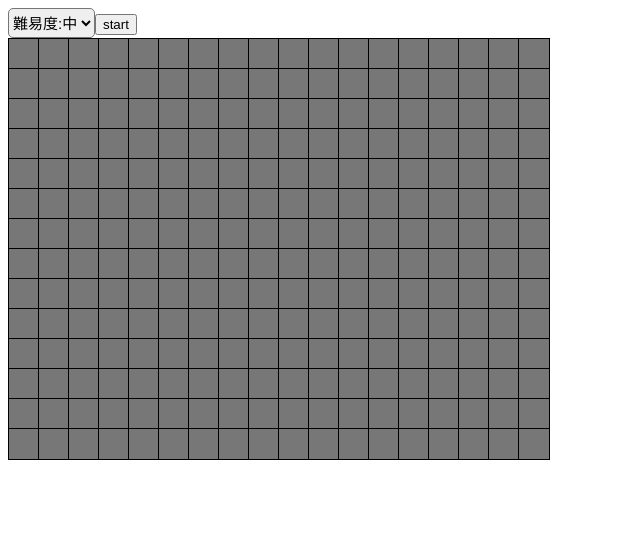
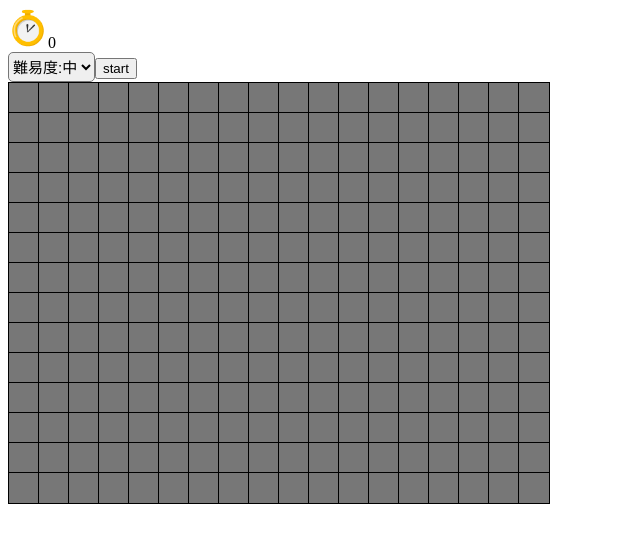
Before and after one commit to relationslab/minesweeper, a React (Create React App) app: page / in a window 1280 px wide. Shown: the top 542 px of the page, without its empty margins (0-640 px from the left). Built offline with nearby package versions, Linux system fonts and the light colour scheme.

Commit message:
add:Timerコンポーネントの追加
クリックしたときタイマーが動くように

```diff
--- /dev/null
+++ b/src/components/Timer.tsx
@@ -0,0 +1,41 @@
+import React, { useState, useEffect } from "react";
+import styled from "styled-components";
+import { GameState } from "../reducers/Game/types";
+
+const StyledTimer = styled.div``;
+const StyledClock = styled.img`
+  width: 40px;
+  height: 40px;
+`;
+
+const Clock = () => {
+  return (
+    <StyledClock src={`${process.env.PUBLIC_URL}/clock.png`} alt="timer" />
+  );
+};
+
+type TimerProps = {
+  game: GameState;
+};
+const Timer: React.FC<TimerProps> = ({ game }) => {
+  const [seconds, setSeconds] = useState(0);
+
+  useEffect(() => {
+    let interval = setInterval(() => {
+      if (game.isStarted) {
+        setSeconds((seconds) => seconds + 1);
+      } else {
+        clearInterval(interval);
+      }
+    }, 1000);
+  }, [game]);
+
+  return (
+    <StyledTimer>
+      <Clock />
+      {seconds}
+    </StyledTimer>
+  );
+};
+
+export default Timer;
--- a/src/containers/Board.tsx
+++ b/src/containers/Board.tsx
@@ -7,11 +7,14 @@ import {
   openCellAction,
   toggleFlagAction,
 } from "../reducers/Board";
+import { GameStartAction } from "../reducers/Game";
 
 const ContainerBoard = () => {
   const dispatch = useDispatch();
 
   const board = useSelector((state: RootState) => state.board);
+
+  const game = useSelector((state: RootState) => state.game);
 
   const handleCreateBoard = (width: number, height: number, mines: number) => {
     dispatch(createBoardAction(width, height, mines));
@@ -20,6 +23,9 @@ const ContainerBoard = () => {
   const handleOpenCell = (e: React.MouseEvent, x: number, y: number) => {
     e.preventDefault();
     dispatch(openCellAction(x, y));
+    if (game.isStarted === false) {
+      dispatch(GameStartAction());
+    }
   };
 
   const handleToggleFlag = (e: React.MouseEvent, x: number, y: number) => {
--- /dev/null
+++ b/src/containers/Timer.tsx
@@ -0,0 +1,13 @@
+import React from "react";
+import { useSelector } from "react-redux";
+import Timer from "../components/Timer";
+import { RootState } from "../rootReducer";
+
+const ContainerTimer = () => {
+  const game = useSelector((state: RootState) => state.game);
+
+  const _props = { game };
+  return <Timer {..._props} />;
+};
+
+export default ContainerTimer;
--- a/src/index.tsx
+++ b/src/index.tsx
@@ -3,11 +3,13 @@ import ReactDOM from "react-dom";
 
 import Board from "./containers/Board";
 import SelectLevel from "./containers/SelectLevel";
+import Timer from "./containers/Timer";
 import { Provider } from "react-redux";
 import store from "./rootReducer";
 
 ReactDOM.render(
   <Provider store={store}>
+    <Timer />
     <SelectLevel />
     <Board />
   </Provider>,
--- /dev/null
+++ b/src/reducers/Game/index.ts
@@ -0,0 +1,27 @@
+import { ActionTypes, GameActionTypes, GameState } from "./types";
+
+const initialState: GameState = {
+  isStarted: false,
+  isClearded: false,
+  isEnded: false,
+};
+
+const reducer = (state = initialState, action: GameActionTypes) => {
+  switch (action.type) {
+    case ActionTypes.GAME_START:
+      return {
+        ...state,
+        isStarted: true,
+      };
+    default:
+      return state;
+  }
+};
+
+export const GameStartAction = () => {
+  return {
+    type: ActionTypes.GAME_START,
+  };
+};
+
+export default reducer;
--- /dev/null
+++ b/src/reducers/Game/types.ts
@@ -0,0 +1,28 @@
+export const ActionTypes = {
+  GAME_START: "minesweeper/game/GAME_START",
+  GAME_CLEAR: "minesweeper/game/GAME_CLEAR",
+  GAME_OVER: "minesweeper/game/GAME_OVER",
+} as const;
+
+export type GameState = {
+  isStarted: boolean;
+  isClearded: boolean;
+  isEnded: boolean;
+};
+
+export type GameStartAction = {
+  type: typeof ActionTypes.GAME_START;
+};
+
+export type GameClearAction = {
+  type: typeof ActionTypes.GAME_CLEAR;
+};
+
+export type GameOverAction = {
+  type: typeof ActionTypes.GAME_OVER;
+};
+
+export type GameActionTypes =
+  | GameStartAction
+  | GameClearAction
+  | GameOverAction;
--- a/src/rootReducer.ts
+++ b/src/rootReducer.ts
@@ -1,10 +1,12 @@
 import { combineReducers, createStore } from "redux";
 import boardReducer from "./reducers/Board";
+import gameReducer from "./reducers/Game";
 
 const storeEnhancers = (window as any).__REDUX_DEVTOOLS_EXTENSION_COMPOSE__;
 
 const rootReducer = combineReducers({
   board: boardReducer,
+  game: gameReducer,
 });
 
 export type RootState = ReturnType<typeof rootReducer>;
```
Also changed, not shown: public/clock.png (added).
